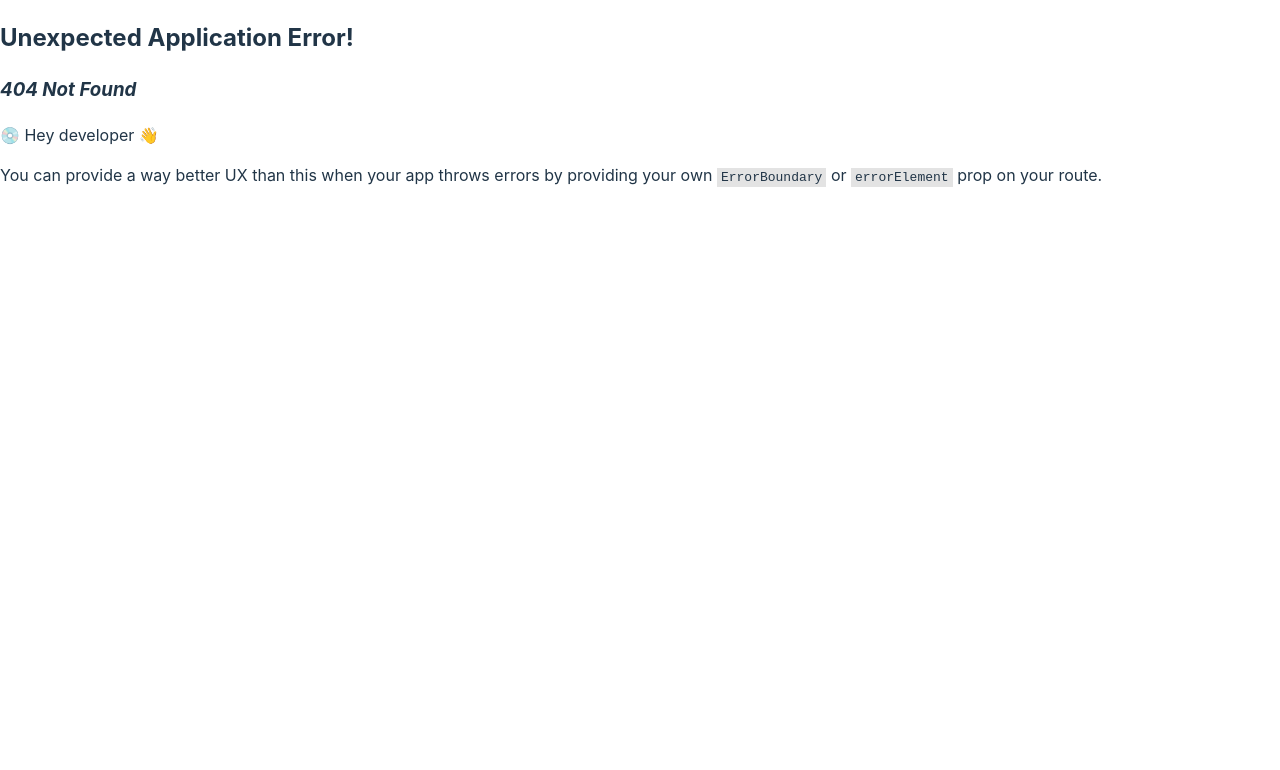
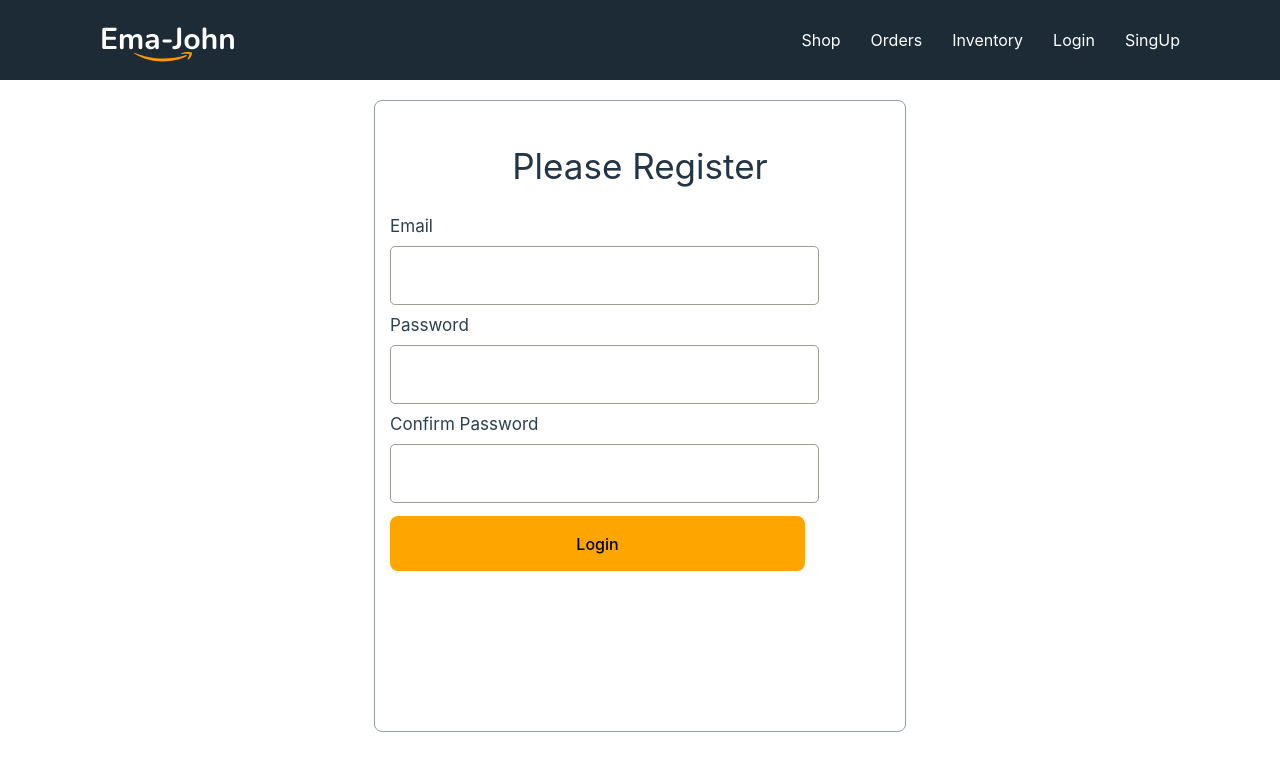
Before and after one commit to UniqueCoderRihan/ema-john-simple, a React (Vite) app: page /singup in a window 1280 px wide. Before the commit this address had no page. Shown: the top 770 px of the page. Built offline with nearby package versions, Linux system fonts and the light colour scheme.

Commit message:
singUp form style

```diff
--- a/src/components/Singup/Singup.jsx
+++ b/src/components/Singup/Singup.jsx
@@ -3,8 +3,23 @@ import './Singup.css'
 
 const Singup = () => {
     return (
-        <div>
-            <h2>Please Register </h2>
+        <div className='form-container'>
+            <h2 className='form-title'>Please Register </h2>
+            <form>
+                <div className='form-control'>
+                    <label htmlFor="">Email</label>
+                    <input type="email" name='email' id='email' required />
+                </div>
+                <div className='form-control'>
+                    <label htmlFor="">Password</label>
+                    <input type="password" name='password' id='password' required />
+                </div>
+                <div className='form-control'>
+                    <label htmlFor="">Confirm Password</label>
+                    <input type="password" name='confirm' id='confirm' required />
+                </div>
+                <button className='btn-submit'>Login</button>
+            </form>
         </div>
     );
 };
--- a/src/components/header/Header.jsx
+++ b/src/components/header/Header.jsx
@@ -12,6 +12,7 @@ const Header = () => {
                 <Link to="/orders">Orders</Link>
                 <Link to="/inventory">Inventory</Link>
                 <Link to="/login">Login</Link>
+                <Link to="/singup">SingUp</Link>
             </div>
         </nav>
     );
--- a/src/main.jsx
+++ b/src/main.jsx
@@ -14,6 +14,7 @@ import Inventory from './components/Inventory/Inventory';
 import Orders from './components/Orders/Orders';
 import CartProductsLoader from './Loder/CartLoader';
 import Checkout from './components/Cart/Checkout/Checkout';
+import Singup from './components/Singup/Singup';
 
 const router = createBrowserRouter([
   {
@@ -27,6 +28,10 @@ const router = createBrowserRouter([
       {
         path:'login',
         element: <Login></Login>
+      },
+      {
+        path:'singup',
+        element: <Singup></Singup>
       },
       {
         path:'/inventory',
```
